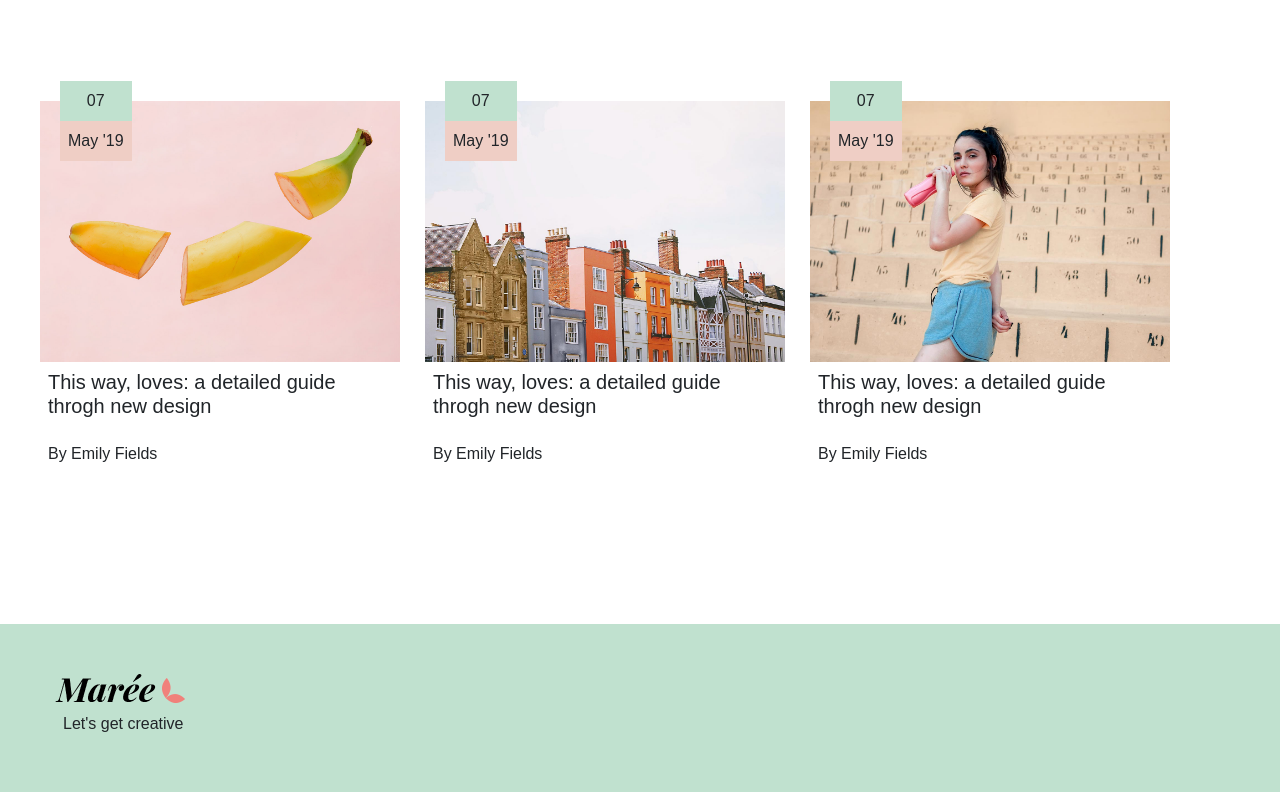
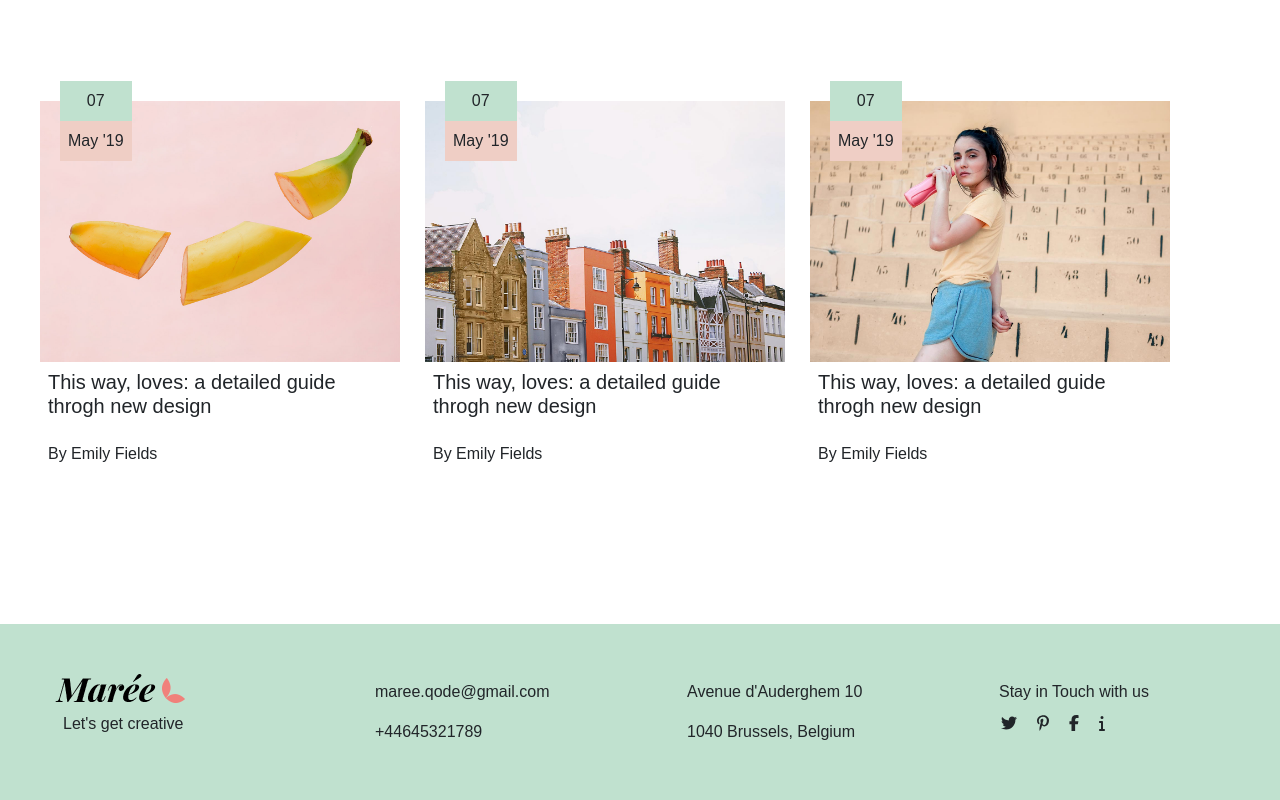
Before and after one commit to FrancescoCesari97/proj-html-vuejs, a Vue app: page / in a window 1280 px wide. Shown: the part 2174-2974 px from the top of the page. Built offline with nearby package versions, Linux system fonts and the light colour scheme.

Commit message:
Aggiunto AppBottomBar

```diff
--- a/src/components/Footer components/AppBottomBar.vue
+++ b/src/components/Footer components/AppBottomBar.vue
@@ -35,13 +35,22 @@ export default{
 
            </div>
            <div class="descripion">
+            <p class="p-2">maree.qode@gmail.com</p>
+            <p class="p-2">+44645321789</p>
+           </div>
+           <div class="descripion">
+            <p class="p-2">Avenue d'Auderghem 10</p>
+            <p class="p-2">1040 Brussels, Belgium</p>
 
            </div>
            <div class="descripion">
-
-           </div>
-           <div class="descripion">
-
+            <p class="p-2 ">Stay in Touch with us </p>
+                <ul>
+                    <li><font-awesome-icon :icon="['fab', 'twitter']" /></li>
+                    <li><font-awesome-icon :icon="['fab', 'pinterest-p']" /></li>
+                    <li><font-awesome-icon :icon="['fab', 'facebook-f']" /></li>
+                    <li><font-awesome-icon :icon="['fas', 'info']" /></li>
+                </ul>
            </div>
        </div>
    </div>
@@ -63,9 +72,10 @@ export default{
         .container{
 
             display: flex;
+            justify-content: space-between;
 
             .descripion{
-
+                width: 20%;
             }
 
         }
--- a/src/main.js
+++ b/src/main.js
@@ -12,12 +12,25 @@ import { library } from "@fortawesome/fontawesome-svg-core";
 import { FontAwesomeIcon } from "@fortawesome/vue-fontawesome";
 
 /* import specific icons */
-import { faCloud, faPenFancy } from "@fortawesome/free-solid-svg-icons";
+import { faCloud, faPenFancy, faInfo } from "@fortawesome/free-solid-svg-icons";
 import { faLightbulb, faComment } from "@fortawesome/free-regular-svg-icons";
-import {} from "@fortawesome/free-brands-svg-icons";
+import {
+  faTwitter,
+  faPinterestP,
+  faFacebookF,
+} from "@fortawesome/free-brands-svg-icons";
 
 /* add icons to the library */
-library.add(faLightbulb, faComment, faCloud, faPenFancy);
+library.add(
+  faLightbulb,
+  faComment,
+  faCloud,
+  faPenFancy,
+  faTwitter,
+  faPinterestP,
+  faFacebookF,
+  faInfo
+);
 
 const app = createApp(App);
 
```
